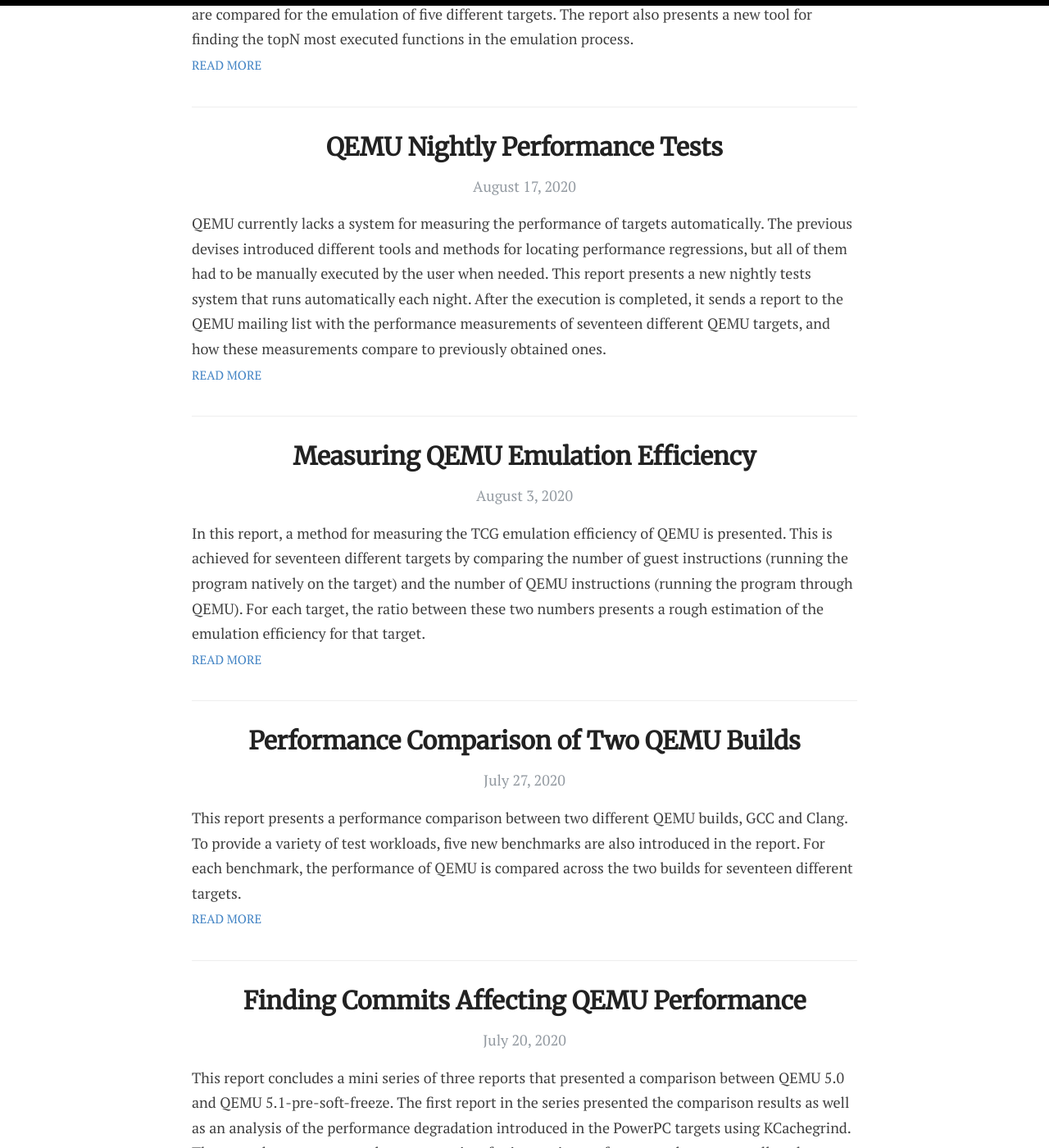
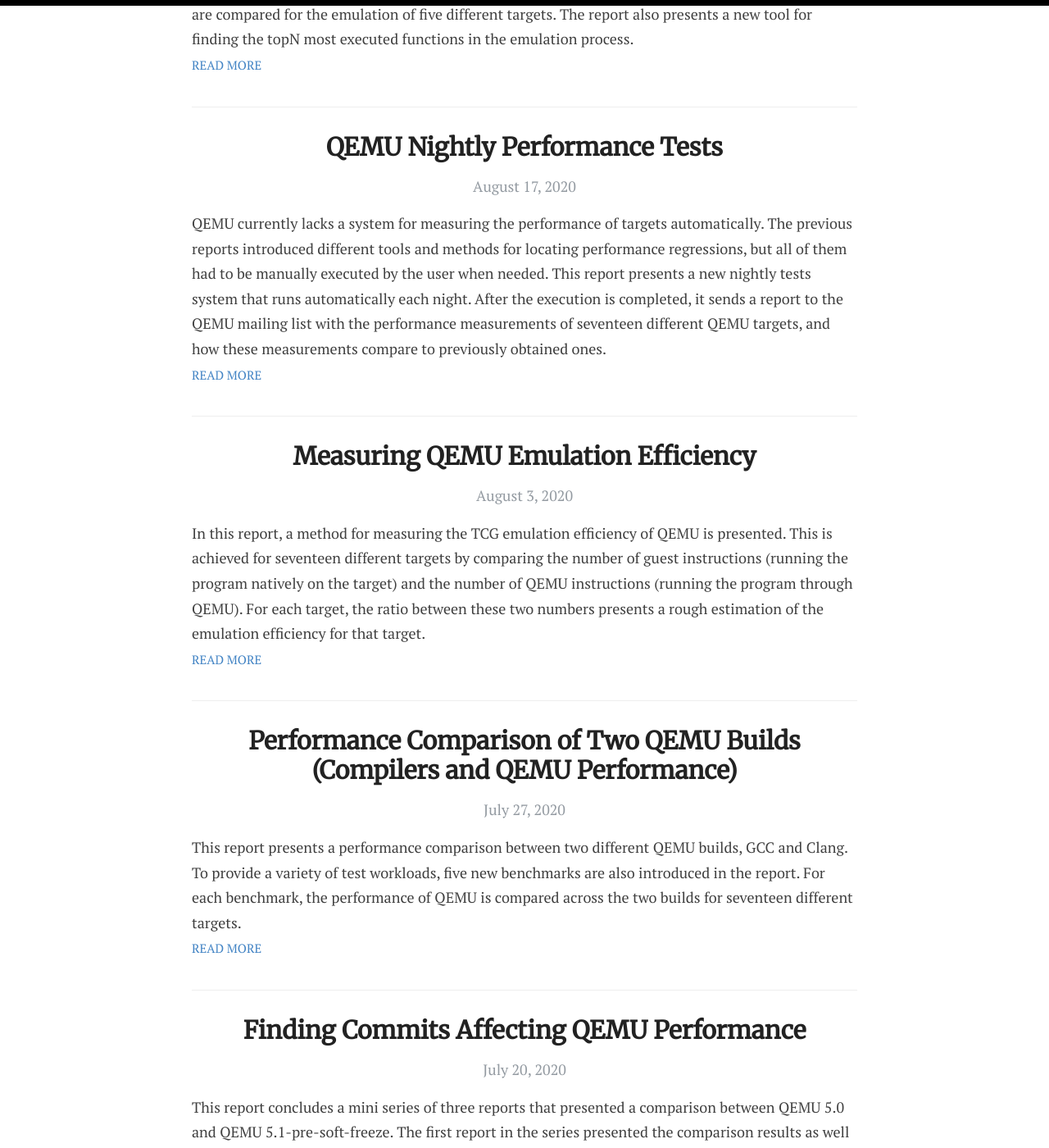
Before and after one commit to ahmedkrmn/TCG-Continuous-Benchmarking, a Jekyll site: the page built from index.html, in a window 1280 px wide and 1400 px high, scrolled down 703 px. Shown: the whole window at 82% size. Built offline with Jekyll 4.4.1, drawn with Linux system fonts in a browser that asks for light colours; the list of posts is cut into pages by our own code.

Commit message:
Minor style fixes

```diff
--- a/_posts/2020-07-27-Performance-Comparison-of-Two-QEMU-Builds.md
+++ b/_posts/2020-07-27-Performance-Comparison-of-Two-QEMU-Builds.md
@@ -1,6 +1,6 @@
 ---
 layout: post
-title: Performance Comparison of Two QEMU Builds
+title: Performance Comparison of Two QEMU Builds (Compilers and QEMU Performance)
 subtitle: GCC VS Clang
 tags: [GCC, Clang, list_helpers, list_fn_callees]
 excerpt: This report presents a performance comparison between two different QEMU builds, GCC and Clang. To provide a variety of test workloads, five new benchmarks are also introduced in the report. For each benchmark, the performance of QEMU is compared across the two builds for seventeen different targets.
--- a/_posts/2020-08-17-QEMU-Nightly-Performance-Tests.md
+++ b/_posts/2020-08-17-QEMU-Nightly-Performance-Tests.md
@@ -2,7 +2,7 @@
 layout: post
 title: QEMU Nightly Performance Tests
 subtitle: Automatically Measuring the Performance Impact of Daily QEMU Changes
-excerpt: QEMU currently lacks a system for measuring the performance of targets automatically. The previous devises introduced different tools and methods for locating performance regressions, but all of them had to be manually executed by the user when needed. This report presents a new nightly tests system that runs automatically each night. After the execution is completed, it sends a report to the QEMU mailing list with the performance measurements of seventeen different QEMU targets, and how these measurements compare to previously obtained ones.
+excerpt: QEMU currently lacks a system for measuring the performance of targets automatically. The previous reports introduced different tools and methods for locating performance regressions, but all of them had to be manually executed by the user when needed. This report presents a new nightly tests system that runs automatically each night. After the execution is completed, it sends a report to the QEMU mailing list with the performance measurements of seventeen different QEMU targets, and how these measurements compare to previously obtained ones.
 ---
 
 ## Intro
```
